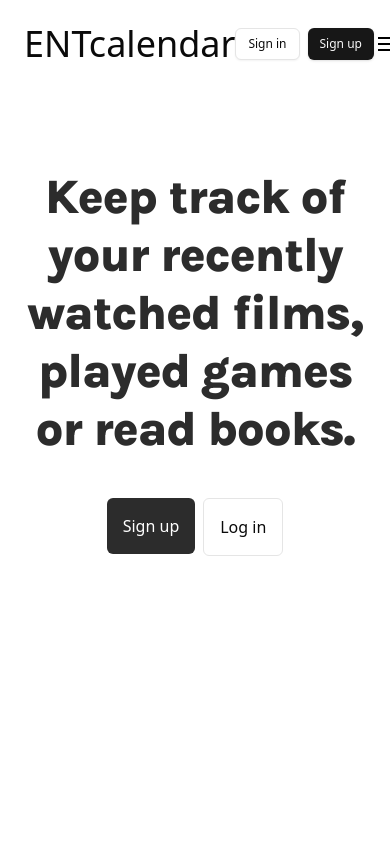
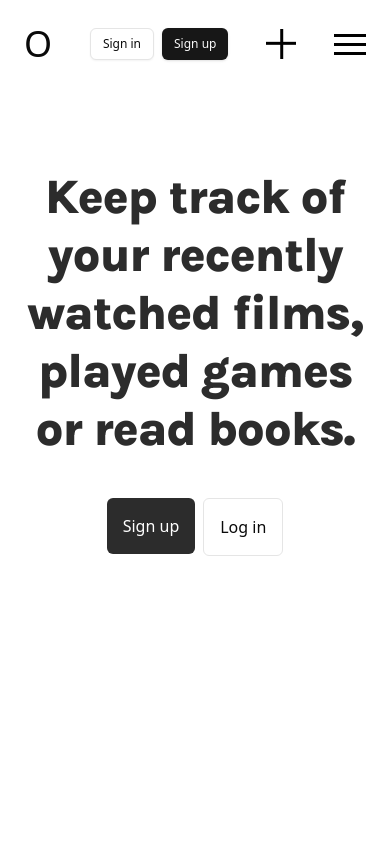
Before and after one commit to hugosandsjo/ent-calendar, a Next.js app: page / in a window 390 px wide. Shown: the top 844 px of the page. Built offline with nearby package versions, Linux system fonts and the light colour scheme; no server answers.

Commit message:
refactor: update FullScreenMenu and Header components; remove Create Entry link and adjust header title

```diff
--- a/src/app/components/ui/FullScreenMenu.tsx
+++ b/src/app/components/ui/FullScreenMenu.tsx
@@ -39,15 +39,6 @@ function FullScreenMenu() {
             >
               Dashboard
             </Link>
-
-            <Link
-              href="/dashboard/create"
-              onClick={toggleMenu}
-              className="md:text-5xl text-4xl font-karla font-extrabold tracking-tighter"
-            >
-              Create Entry
-            </Link>
-
             <Link
               href="/about"
               onClick={toggleMenu}
--- a/src/app/components/ui/Header.tsx
+++ b/src/app/components/ui/Header.tsx
@@ -14,7 +14,7 @@ function Header() {
     >
       <div className={`flex items-center justify-between w-full`}>
         <Link href="/">
-          <h1 className="text-4xl hover:opacity-30">ENTcalendar</h1>
+          <h1 className="text-4xl hover:opacity-30">O</h1>
         </Link>
         <Link href="/dashboard" className="hidden md:flex">
           <p className="border border-input bg-background shadow-sm hover:bg-accent hover:text-accent-foreground px-4 py-2 rounded-md text-sm font-medium">
@@ -22,24 +22,33 @@ function Header() {
           </p>
         </Link>
         <AuthButton />
+        <Link href="/dashboard/create" className="flex md:hidden">
+          <Image
+            className="hover:opacity-30"
+            src="/plus.svg"
+            width={30}
+            height={30}
+            alt="plus icon"
+          />
+        </Link>
         <div>
           <button
-            className="md:hidden flex flex-col justify-center items-center w-8 h-8 space-y-1"
+            className="md:hidden flex flex-col justify-center items-center w-8 h-8 space-y-1.5"
             onClick={toggleMenu}
             aria-label="Toggle menu"
           >
             <span
-              className={`block w-6 h-0.5 bg-black transition-all ${
+              className={`block w-8 h-[3px] bg-black transition-all ${
                 isOpen ? "rotate-45 translate-y-2" : ""
               }`}
             ></span>
             <span
-              className={`block w-6 h-0.5 bg-black transition-all ${
+              className={`block w-8 h-[3px] bg-black transition-all ${
                 isOpen ? "opacity-0" : ""
               }`}
             ></span>
             <span
-              className={`block w-6 h-0.5 bg-black transition-all ${
+              className={`block w-8 h-[3px] bg-black transition-all ${
                 isOpen ? "-rotate-45 -translate-y-2" : ""
               }`}
             ></span>
```
